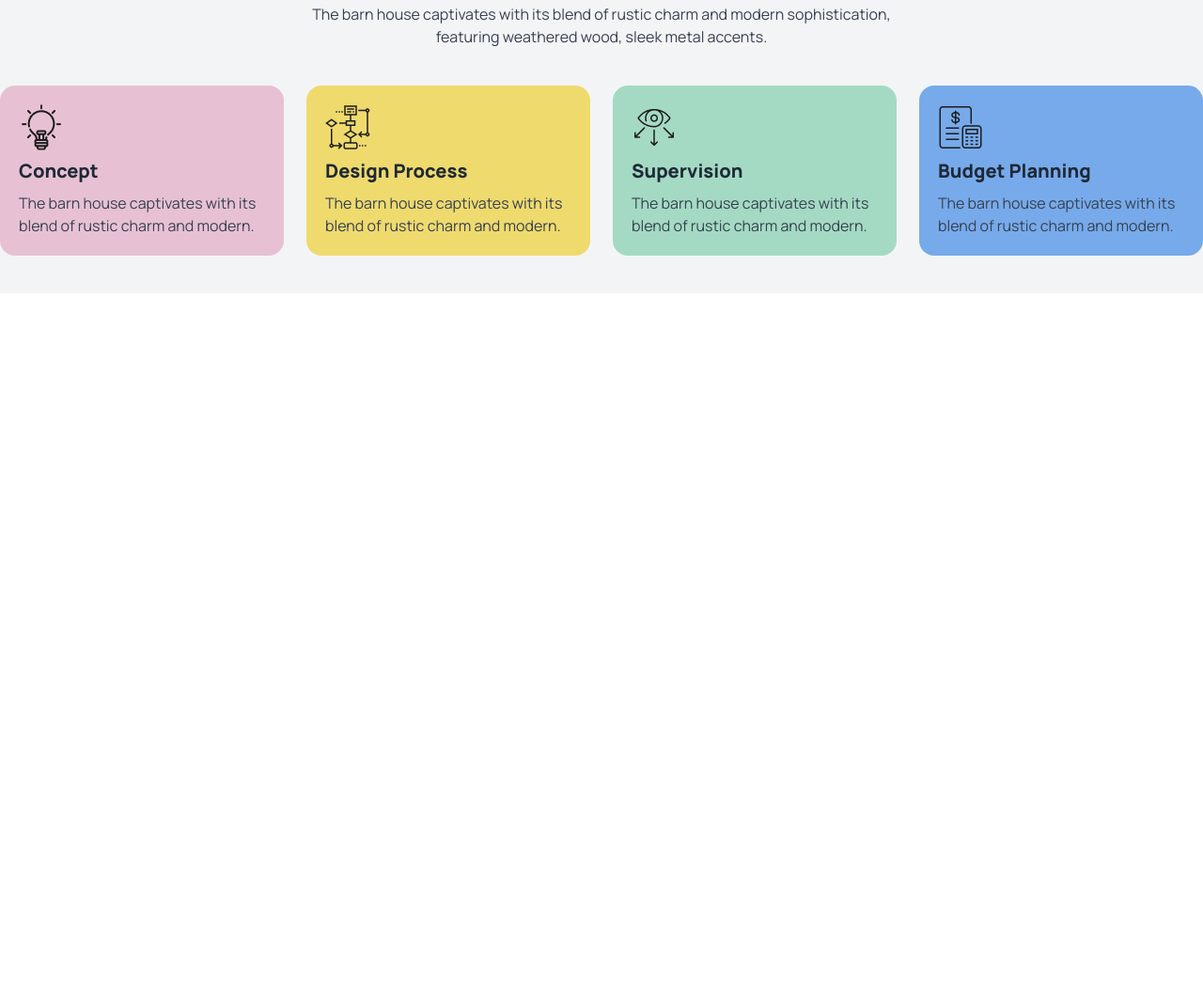
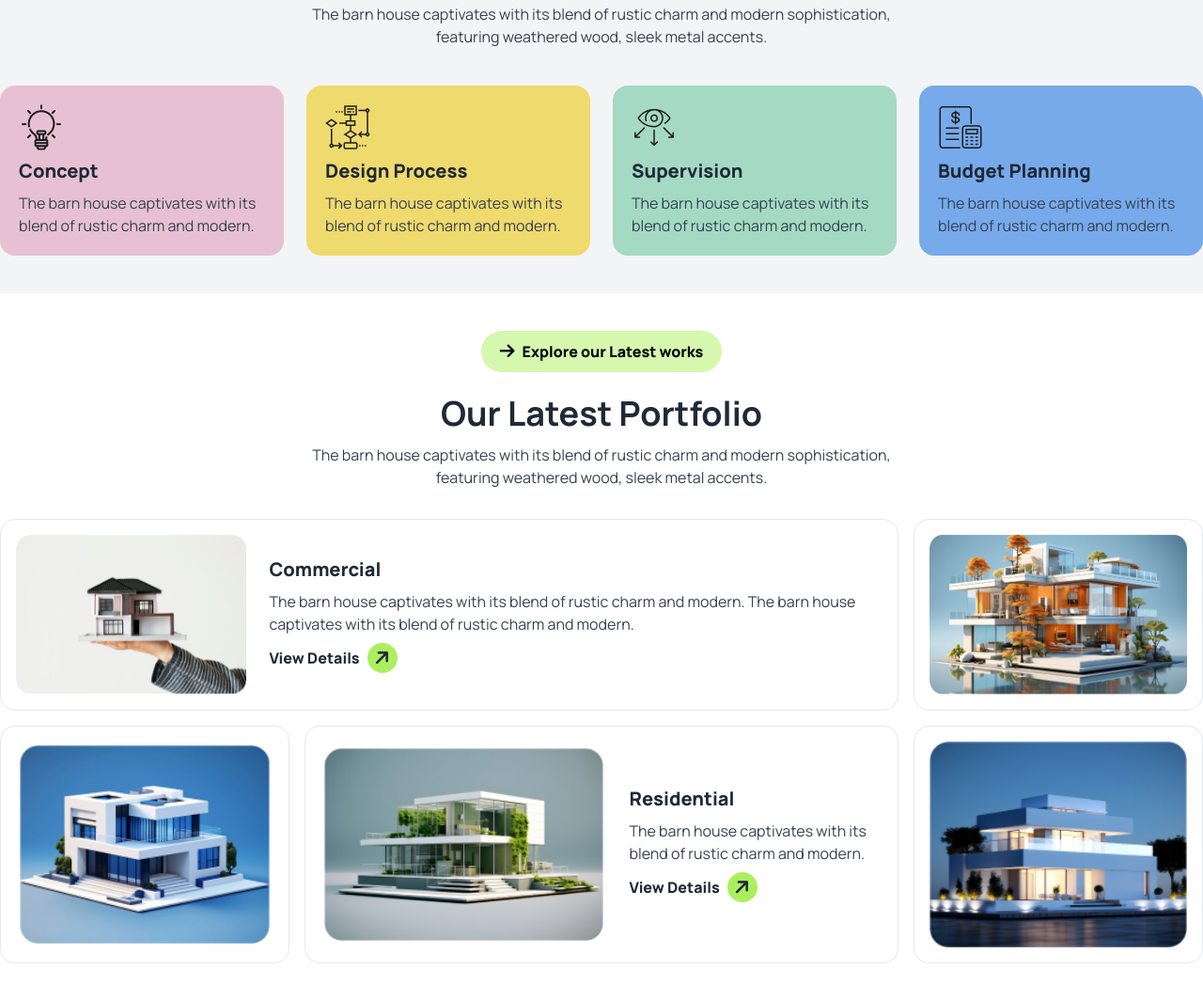
Before and after one commit to imnoim/real-estate, a plain HTML site: page index.html in a window 1280 px wide. Shown: the part 1664-2728 px from the top of the page at 94% size. Before the commit the page ends 1976 px from the top, so only its background shows below. Drawn offline with nearby package versions, Linux system fonts and the light colour scheme.

Commit message:
added latest portfolio section with mobile device styles

```diff
--- a/index.html
+++ b/index.html
@@ -176,7 +176,7 @@
                     </div>
                     <h2 class="text-3xl md:text-4xl font-bold text-center lg:text-start">We design
                         thoughtful,<br>liveable spaces</h2>
-                    <p class="text-gray-700 text-sm md:text-base text-center w-3/4 mx-auto lg:mx-0 lg:text-start">The
+                    <p class="text-gray-700 text-sm md:text-base text-center w-11/12 mx-auto lg:mx-0 lg:text-start">The
                         barn house captivates with its blend of rustic charm and
                         modern sophistication, featuring weathered wood, sleek metal accents.</p>
                     <!-- commercial -->
@@ -224,7 +224,7 @@
                         </div>
                     </div>
                     <h2 class="text-3xl md:text-4xl font-bold text-center lg:text-start my-3">Our Works Process</h2>
-                    <p class="text-gray-700 text-sm md:text-base text-center w-3/4 lg:w-2/4 mx-auto">The
+                    <p class="text-gray-700 text-sm md:text-base text-center w-11/12 lg:w-2/4 mx-auto">The
                         barn house captivates with its blend of rustic charm and
                         modern sophistication, featuring weathered wood, sleek metal accents.</p>
                 </div>
@@ -236,7 +236,8 @@
                             <img src="./assets/concept.png" alt="">
                         </div>
                         <h4 class="text-xl font-extrabold">Concept</h4>
-                        <p class="text-gray-700 text-sm md:text-base">The barn house captivates with its blend of rustic charm and modern.</p>
+                        <p class="text-gray-700 text-sm md:text-base">The barn house captivates with its blend of rustic
+                            charm and modern.</p>
                     </div>
 
                     <!-- card-2 -->
@@ -245,7 +246,8 @@
                             <img src="./assets/flow-chart.png" alt="">
                         </div>
                         <h4 class="text-xl font-extrabold">Design Process</h4>
-                        <p class="text-gray-700 text-sm md:text-base">The barn house captivates with its blend of rustic charm and modern.</p>
+                        <p class="text-gray-700 text-sm md:text-base">The barn house captivates with its blend of rustic
+                            charm and modern.</p>
                     </div>
 
                     <!-- card-3 -->
@@ -254,7 +256,8 @@
                             <img src="./assets/vision.png" alt="">
                         </div>
                         <h4 class="text-xl font-extrabold">Supervision</h4>
-                        <p class="text-gray-700 text-sm md:text-base">The barn house captivates with its blend of rustic charm and modern.</p>
+                        <p class="text-gray-700 text-sm md:text-base">The barn house captivates with its blend of rustic
+                            charm and modern.</p>
                     </div>
 
                     <!-- card-4 -->
@@ -263,12 +266,96 @@
                             <img src="./assets/budget-planning.png" alt="">
                         </div>
                         <h4 class="text-xl font-extrabold">Budget Planning</h4>
-                        <p class="text-gray-700 text-sm md:text-base">The barn house captivates with its blend of rustic charm and modern.</p>
+                        <p class="text-gray-700 text-sm md:text-base">The barn house captivates with its blend of rustic
+                            charm and modern.</p>
                     </div>
                 </div>
             </section>
         </div>
         <!-- our works end here -->
+
+        <!-- latest portfolio starts here -->
+        <section class="md:container mx-auto pb-10 pt-10 px-4 md:px-0">
+            <!-- text content -->
+            <div class="flex flex-col items-center">
+                <div class="flex justify-center lg:justify-start mb-3">
+                    <div class="flex justify-center items-center gap-2 px-5 py-2 bg-secondaryBg rounded-full">
+                        <i class="fa-solid fa-arrow-right text-lg text-black"></i>
+                        <div>
+                            <button class="font-extrabold text-base text-black">Explore our Latest works</button>
+                        </div>
+                    </div>
+                </div>
+                <h2 class="text-3xl md:text-4xl font-bold text-center lg:text-start my-3">Our Latest Portfolio</h2>
+                <p class="text-gray-700 text-sm md:text-base text-center w-11/12 lg:w-2/4 mx-auto">The
+                    barn house captivates with its blend of rustic charm and
+                    modern sophistication, featuring weathered wood, sleek metal accents.</p>
+            </div>
+
+            <!-- cards -->
+            <div class="grid grid-cols-1 lg:grid-cols-12 gap-4 py-8 lg:py-15">
+                <!-- card-1 -->
+                <div class="col-span-12 lg:col-span-9 border rounded-2xl flex flex-col lg:flex-row lg:items-center p-4 gap-6">
+                    <div>
+                        <img src="./assets/img1.png" alt="" class="w-full">
+                    </div>
+                    <div class="space-y-2 w-11/12 lg:w-3/4">
+                        <h4 class="text-xl font-extrabold">Commercial</h4>
+                        <p class="text-gray-700 text-sm md:text-base">The barn house captivates with its blend of rustic
+                            charm and modern. The barn house captivates with its blend of rustic charm and modern.</p>
+                        <div class="flex items-center gap-2">
+                            <a href="#" class="font-extrabold">View Details</a>
+                            <div class="w-[32px] h-[32px] bg-primary rounded-full flex items-center justify-center">
+                                <i class="fa-solid fa-arrow-right -rotate-45 text-xl"></i>
+                            </div>
+                        </div>
+                    </div>
+                </div>
+                <!-- card-2 -->
+                <div class="col-span-12 lg:col-span-3 border rounded-2xl flex flex-col lg:flex-row items-center p-4">
+                    <div class="w-full h-full">
+                        <img src="./assets/img2.png" alt="" class="w-full h-full">
+                    </div>
+                </div>
+                <!-- card-3 -->
+                <div class="col-span-12 lg:col-span-2 border rounded-2xl block lg:hidden p-4">
+                    <div>
+                        <img src="./assets/img5.png" alt="" class="w-full h-full">
+                    </div>
+                </div>
+                <!-- card-4 -->
+                <div class="col-span-12 lg:col-span-3 border rounded-2xl p-5">
+                    <div class="w-full h-full">
+                        <img src="./assets/img3.png" alt="" class="w-full h-full">
+                    </div>
+                </div>
+                <!-- card-5 -->
+                <div class="col-span-12 lg:col-span-6 border rounded-2xl flex flex-col lg:flex-row lg:items-center gap-6 lg:gap-0 p-5">
+                    <div class="w-full lg:w-11/12">
+                        <img src="./assets/img4.png" alt="" class="w-full lg:w-11/12">
+                    </div>
+                    <div class="space-y-2 w-3/4">
+                        <h4 class="text-xl font-extrabold">Residential</h4>
+                        <p class="text-gray-700 text-sm md:text-base">The barn house captivates with its blend of rustic
+                            charm and modern.</p>
+                        <div class="flex items-center gap-2">
+                            <a href="#" class="font-extrabold">View Details</a>
+                            <div class="w-[32px] h-[32px] bg-primary rounded-full flex items-center justify-center">
+                                <i class="fa-solid fa-arrow-right -rotate-45 text-xl"></i>
+                            </div>
+                        </div>
+                    </div>
+                </div>
+                <!-- card-6 -->
+                <div class="col-span-12 lg:col-span-3 border rounded-2xl p-4 flex items-center justify-center">
+                    <div class="w-full h-full">
+                        <img src="./assets/img5.png" alt="" class="w-full h-full">
+                    </div>
+                </div>
+            </div>
+
+        </section>
+        <!-- latest portfolio ends here -->
     </main>
     <!-- main ends here -->
 
```
Lines whose indentation alone changed are shown as unchanged.
